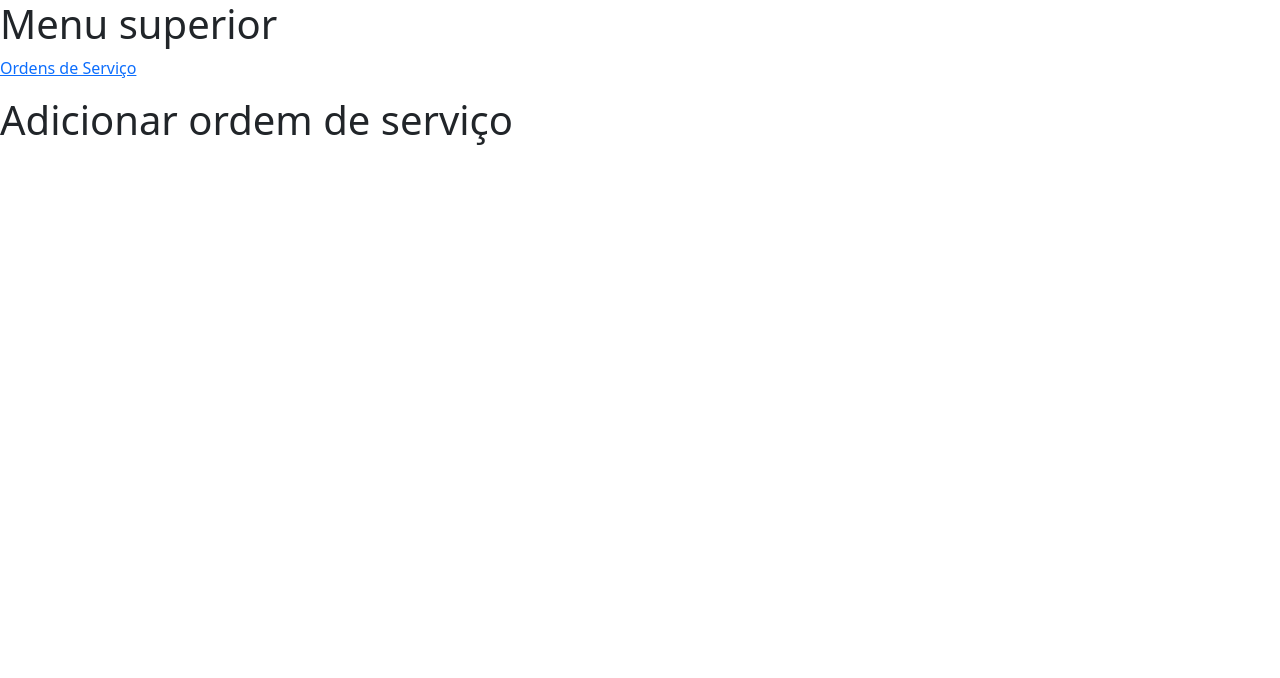
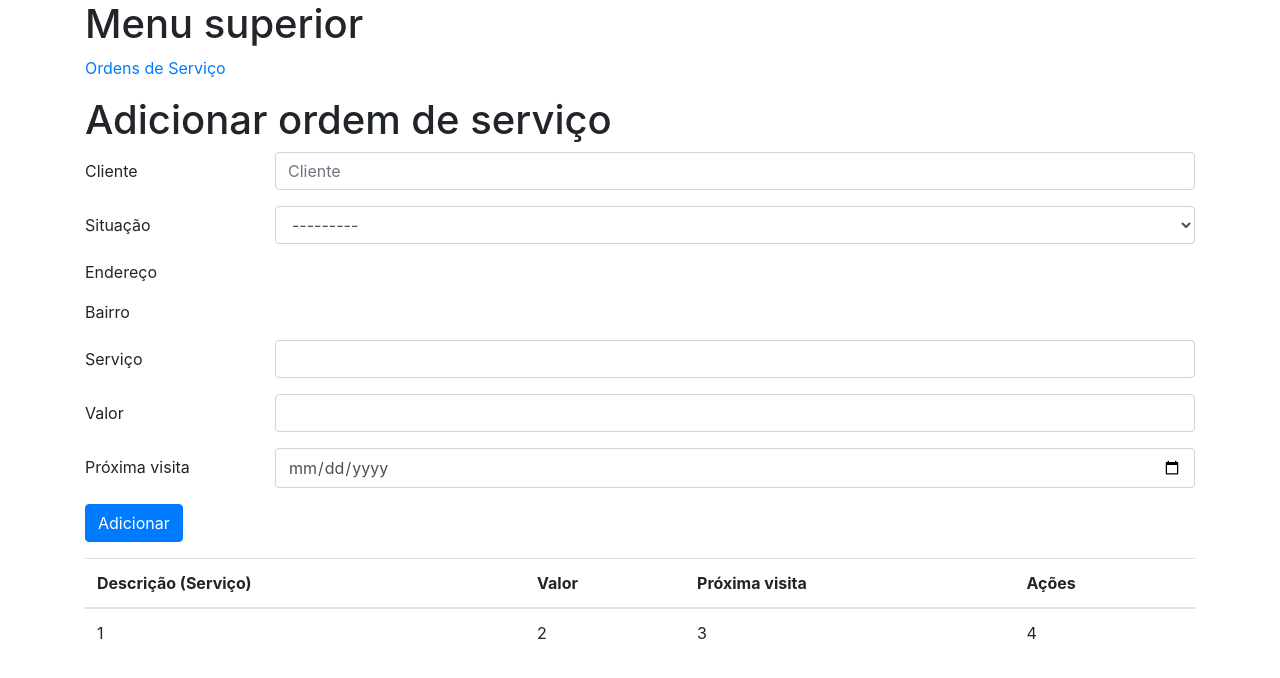
Before and after one commit to ronanripasy/django-project, a Django app: template backend/servico/templates/servico/ordem_servico_form.html in a window 1280 px wide. Shown: the top 678 px of the page. Run offline with Django 5.2, Linux system fonts and the light colour scheme; the template is opened without the code that fills it: values that come from a table or form of the project are taken from there, others are empty; some libraries are stand-ins or nearby versions.

Commit message:
Template e form de Serviço

```diff
--- a/backend/core/templates/base.html
+++ b/backend/core/templates/base.html
@@ -3,13 +3,16 @@
     <head>
         <title>Local Library</title>
         <link rel="stylesheet" href="path/to/font-awesome/css/font-awesome.min.css">
-        <link href="https://cdn.jsdelivr.net/npm/bootstrap@5.3.3/dist/css/bootstrap.min.css" rel="stylesheet" integrity="sha384-QWTKZyjpPEjISv5WaRU9OFeRpok6YctnYmDr5pNlyT2bRjXh0JMhjY6hW+ALEwIH" crossorigin="anonymous">
+        <link rel="stylesheet" href="https://cdn.jsdelivr.net/npm/bootstrap@4.0.0/dist/css/bootstrap.min.css" integrity="sha384-Gn5384xqQ1aoWXA+058RXPxPg6fy4IWvTNh0E263XmFcJlSAwiGgFAW/dAiS6JXm" crossorigin="anonymous">
 
+        <script src="https://code.jquery.com/jquery-3.2.1.slim.min.js" integrity="sha384-KJ3o2DKtIkvYIK3UENzmM7KCkRr/rE9/Qpg6aAZGJwFDMVNA/GpGFF93hXpG5KkN" crossorigin="anonymous"></script>
+        <script src="https://cdn.jsdelivr.net/npm/popper.js@1.12.9/dist/umd/popper.min.js" integrity="sha384-ApNbgh9B+Y1QKtv3Rn7W3mgPxhU9K/ScQsAP7hUibX39j7fakFPskvXusvfa0b4Q" crossorigin="anonymous"></script>
+        <script src="https://cdn.jsdelivr.net/npm/bootstrap@4.0.0/dist/js/bootstrap.min.js" integrity="sha384-JZR6Spejh4U02d8jOt6vLEHfe/JQGiRRSQQxSfFWpi1MquVdAyjUar5+76PVCmYl" crossorigin="anonymous"></script>
 
-        <script src="https://cdn.jsdelivr.net/npm/bootstrap@5.3.3/dist/js/bootstrap.bundle.min.js" integrity="sha384-YvpcrYf0tY3lHB60NNkmXc5s9fDVZLESaAA55NDzOxhy9GkcIdslK1eN7N6jIeHz" crossorigin="anonymous"></script>
         <script src="//unpkg.com/alpinejs" defer></script>
     </head>
     <body>
+        <div class="container">
             <h1>Menu superior</h1>
 
             <p>
@@ -18,11 +21,9 @@
 
             {% block content %}
                 <p>Paragrafo principal</p>
-        {% endblock %}
+            {% endblock content %}
+        </div>
 
-        {% block js %}
-
-        {% endblock %}
-
+        {% block js %} {% endblock %}
     </body>
 </html>
--- /dev/null
+++ b/backend/servico/forms.py
@@ -0,0 +1,21 @@
+from django import forms
+from .models import OrdemServico
+
+class OrdemServicoForm(forms.ModelForm):
+    servico = forms.CharField()
+    valor = forms.DecimalField()
+    proxima_visita = forms.DateField(
+        label="Próxima visita",
+        required=False,
+        widget=forms.DateInput(
+            format='%Y-%m-%d',
+            attrs={
+                'type':'date',
+                'class':'form-control'
+            }),
+        input_formats=('%Y-%m-%d',),
+    )
+
+    class Meta:
+        model = OrdemServico
+        fields = ('cliente','situacao')
--- a/backend/servico/templates/servico/ordem_servico_detail.html
+++ b/backend/servico/templates/servico/ordem_servico_detail.html
@@ -1,4 +1,4 @@
-<!-- ordem_servico_detail.html --->
+<!-- ordem_servico_detail.html -->
 {% extends "base.html" %}
 
 {% block content %}
--- a/backend/servico/templates/servico/ordem_servico_form.html
+++ b/backend/servico/templates/servico/ordem_servico_form.html
@@ -1,6 +1,65 @@
-<!-- ordem_servico_list.html --->
+<!-- ordem_servico_list.html -->
 {% extends "base.html" %}
+
+{% load widget_tweaks %}
 
 {% block content %}
     <h1>Adicionar ordem de serviço</h1>
+    <form>
+        <div class="form-group row">
+            <label class="col-sm-2 col-form-label">Cliente</label>
+            <div class="col-sm-10">
+                <input type="text" class="form-control" placeholder="Cliente">
+            </div>
+        </div>
+        <div class="form-group row">
+            <label class="col-sm-2 col-form-label">Situação</label>
+            <div class="col-sm-10">
+                {% render_field form.situacao class="form-control" %}
+            </div>
+        </div>
+        <p>Endereço</p>
+        <p>Bairro</p>
+        <div class="form-group row">
+            <label class="col-sm-2 col-form-label">Serviço</label>
+            <div class="col-sm-10">
+                {% render_field form.servico class="form-control" %}
+            </div>
+        </div>
+        <div class="form-group row">
+            <label class="col-sm-2 col-form-label">Valor</label>
+            <div class="col-sm-10">
+                {% render_field form.valor class="form-control" min="0" step="0.01" %}
+            </div>
+        </div>
+        <div class="form-group row">
+            <label class="col-sm-2 col-form-label">Próxima visita</label>
+            <div class="col-sm-10">
+                {% render_field form.proxima_visita class="form-control" %}
+            </div>
+        </div>
+        <div class="form-group row">
+            <div class="col-sm-10">
+                <button type="submit" class="btn btn-primary">Adicionar</button>
+            </div>
+        </div>
+    </form>
+    <table class="table">
+        <thead>
+            <tr>
+                <th>Descrição (Serviço)</th>
+                <th>Valor</th>
+                <th>Próxima visita</th>
+                <th>Ações</th>
+            </tr>
+        </thead>
+        <tbody>
+            <tr>
+                <td>1</td>
+                <td>2</td>
+                <td>3</td>
+                <td>4</td>
+            </tr>
+        </tbody>
+    </table>
 {% endblock content %}
--- a/backend/servico/templates/servico/ordem_servico_list.html
+++ b/backend/servico/templates/servico/ordem_servico_list.html
@@ -1,8 +1,11 @@
-<!-- ordem_servico_list.html --->
+<!-- ordem_servico_list.html -->
 {% extends "base.html" %}
 
 {% block content %}
     <h1>Ordens de serviço</h1>
+
+    <a href="{% url 'servico:ordem_servico_create' %}" class="btn btn-primary">Adicionar</a>
+
     <table class="table">
         <thead>
             <tr>
--- a/backend/settings.py
+++ b/backend/settings.py
@@ -23,6 +23,7 @@ INSTALLED_APPS = [
     'django.contrib.staticfiles',
     # others apps
     'django_extensions',
+    'widget_tweaks',
     # my apps
     'backend.core',
     'backend.crm',
```
Also changed, not shown: backend/servico/views.py (+5 -3 lines), requirements.txt (+9 -0 lines). Lines whose indentation alone changed are shown as unchanged.
